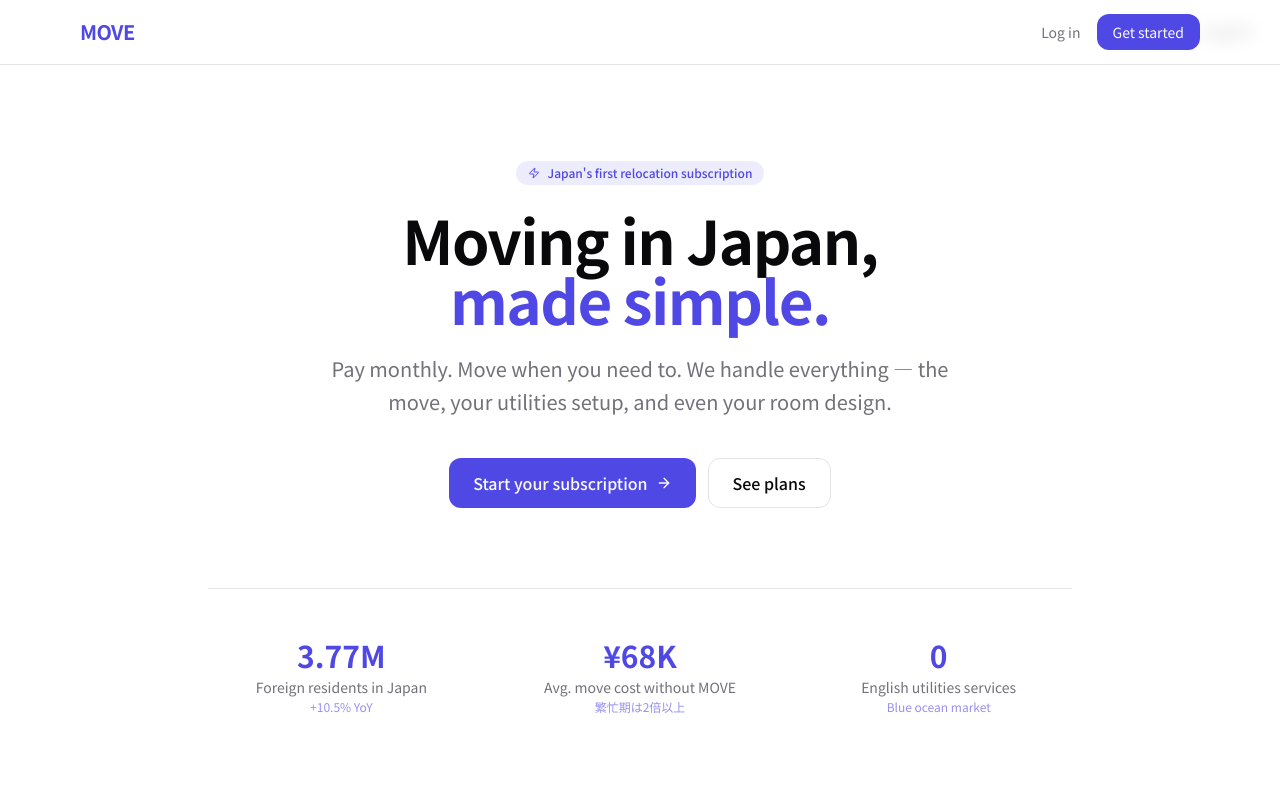
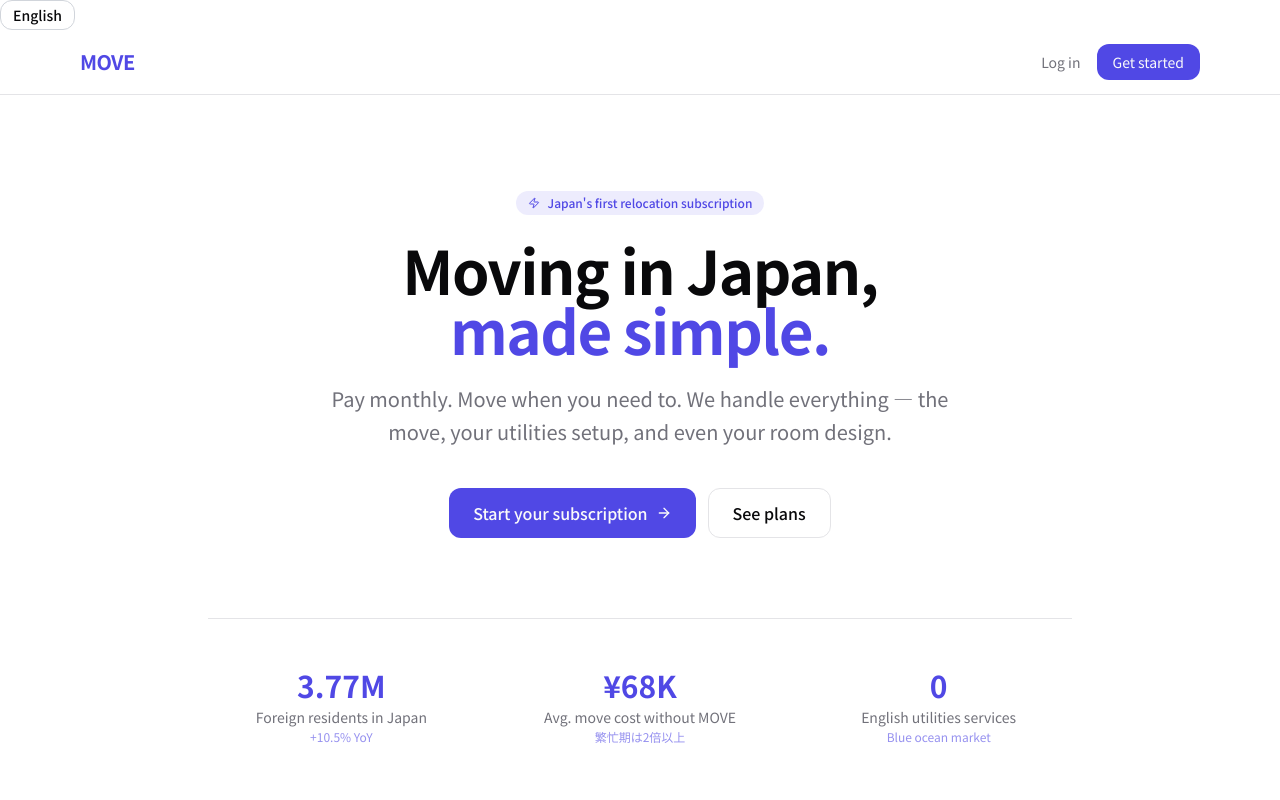
Before and after one commit to sudu1994/move414, a Next.js app in the folder move-app/: page / in a window 1280 px wide. Shown: the top 800 px of the page. Built offline with nearby package versions, Linux system fonts and the light colour scheme.

Commit message:
Fix language switcher rendering

```diff
--- a/move-app/src/app/layout.tsx
+++ b/move-app/src/app/layout.tsx
@@ -25,9 +25,7 @@
           />
         </head>
         <body className="min-h-screen bg-background antialiased">
-          <div className="fixed top-4 right-4 z-50">
-            <LanguageSwitcher />
-          </div>
+          <LanguageSwitcher />
           {children}
           <Toaster />
         </body>
```
